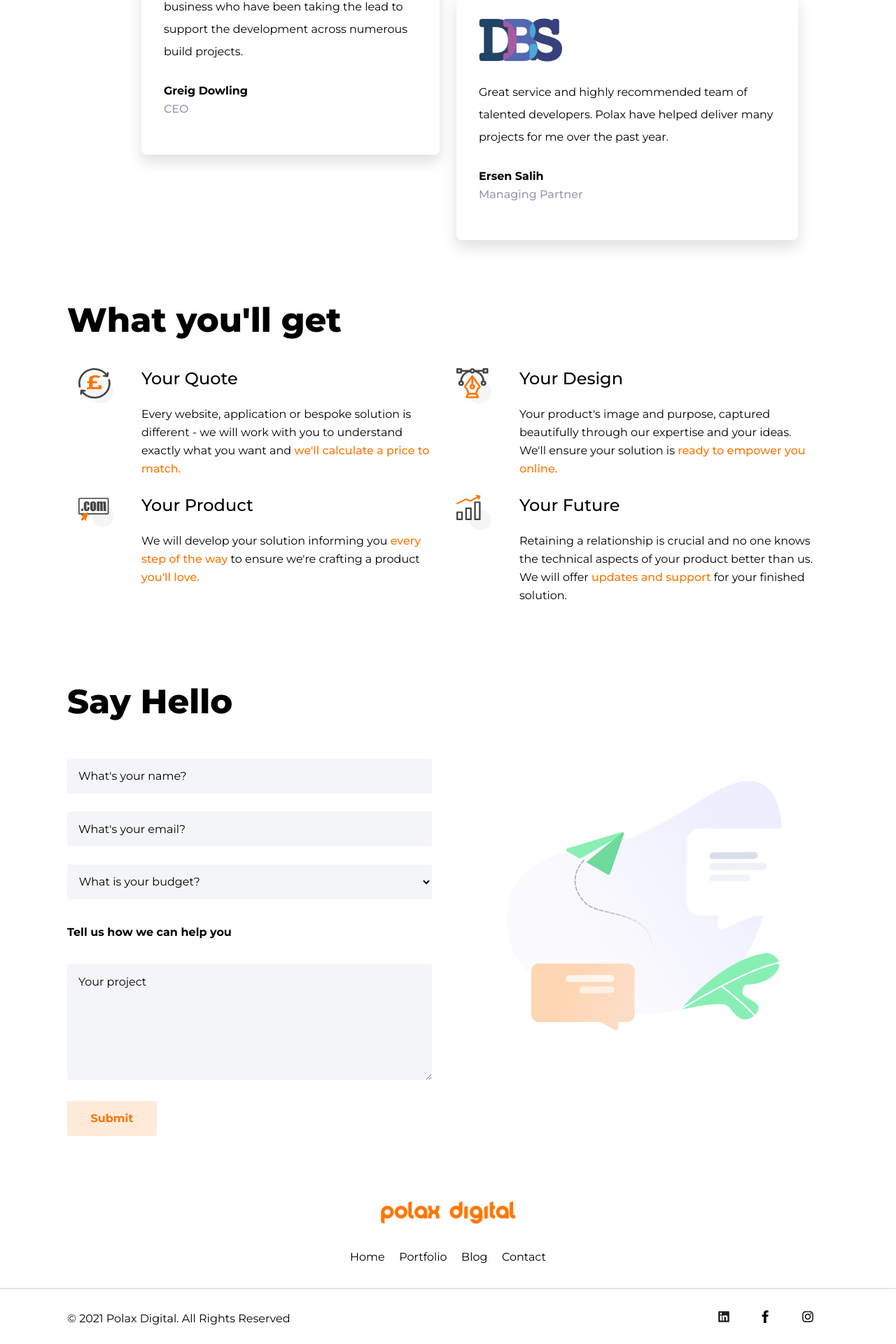
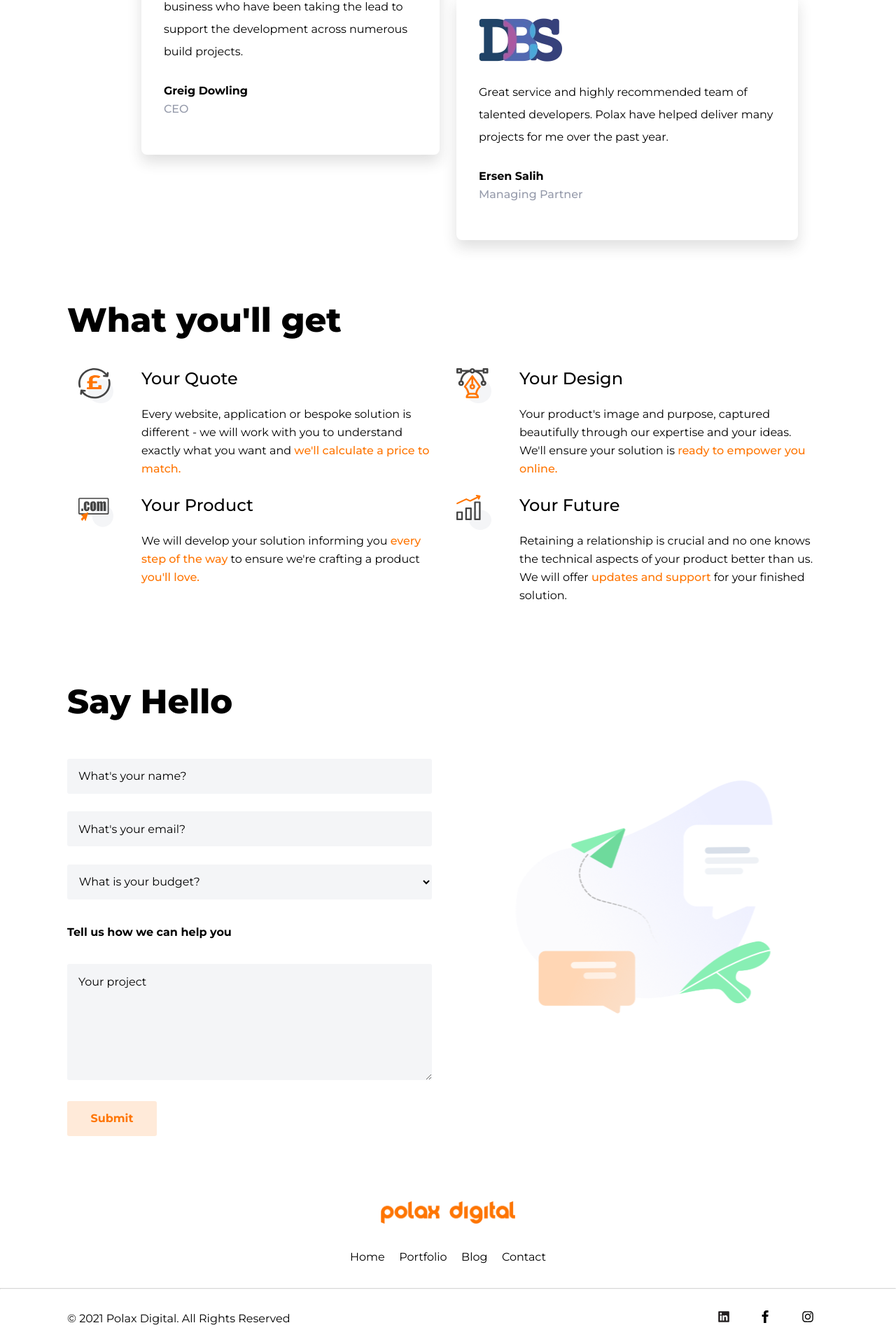
Before and after one commit to Polax-Digital/polax-jekyll, a Jekyll site: the page built from index.md, in a window 1280 px wide. Shown: the part 3674-5594 px from the top of the page at 70% size. Built offline with Jekyll 4.4.1, drawn with Linux system fonts in a browser that asks for light colours; some web fonts are replaced.

Commit message:
Fixed explicit height

```diff
--- a/_includes/form.html
+++ b/_includes/form.html
@@ -86,6 +86,8 @@
                     <img
                         src="/assets/images/form-image.svg"
                         alt="Image of messages being sent"
+                        width="500"
+                        height="350"
                     />
                 </div>
             </div>
```
